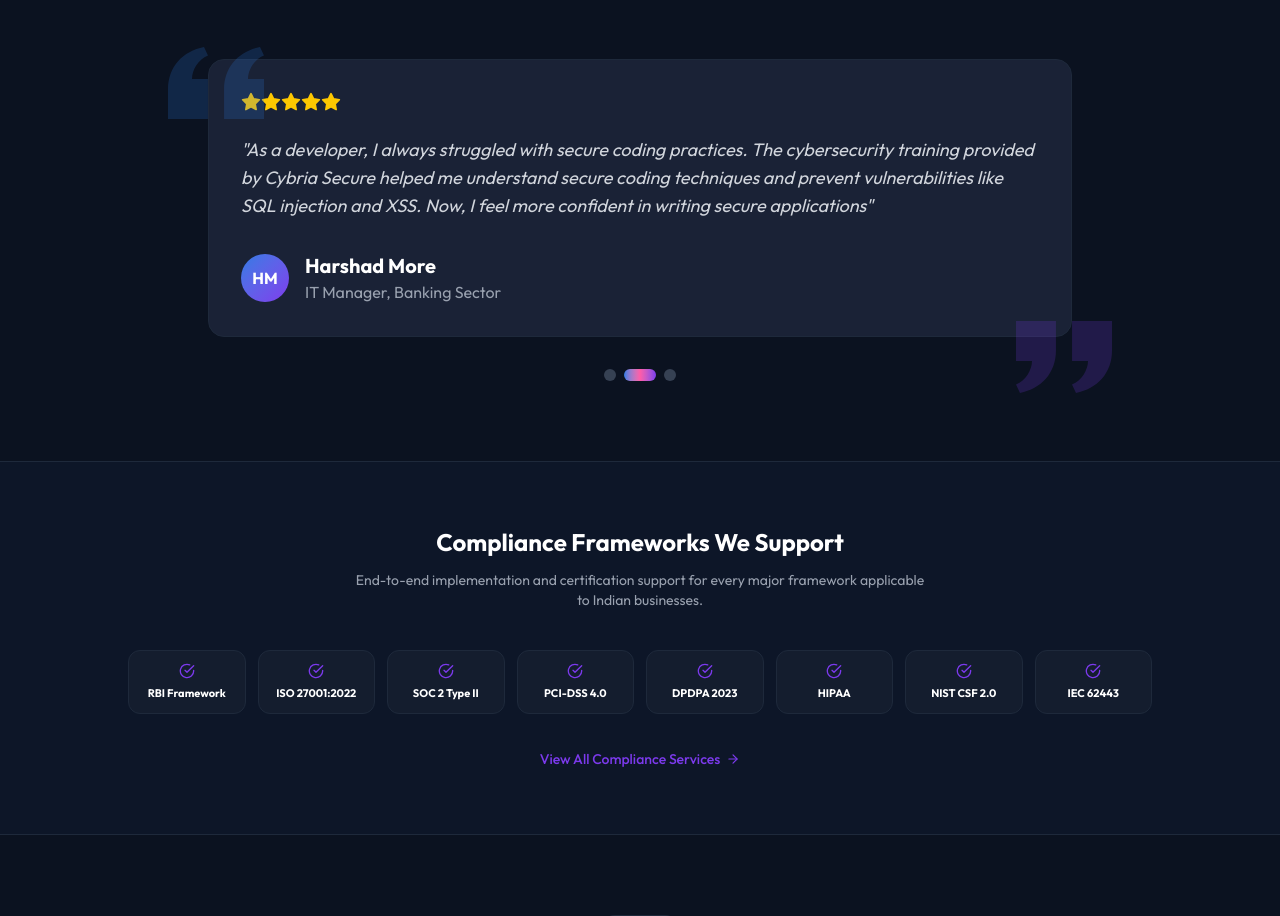
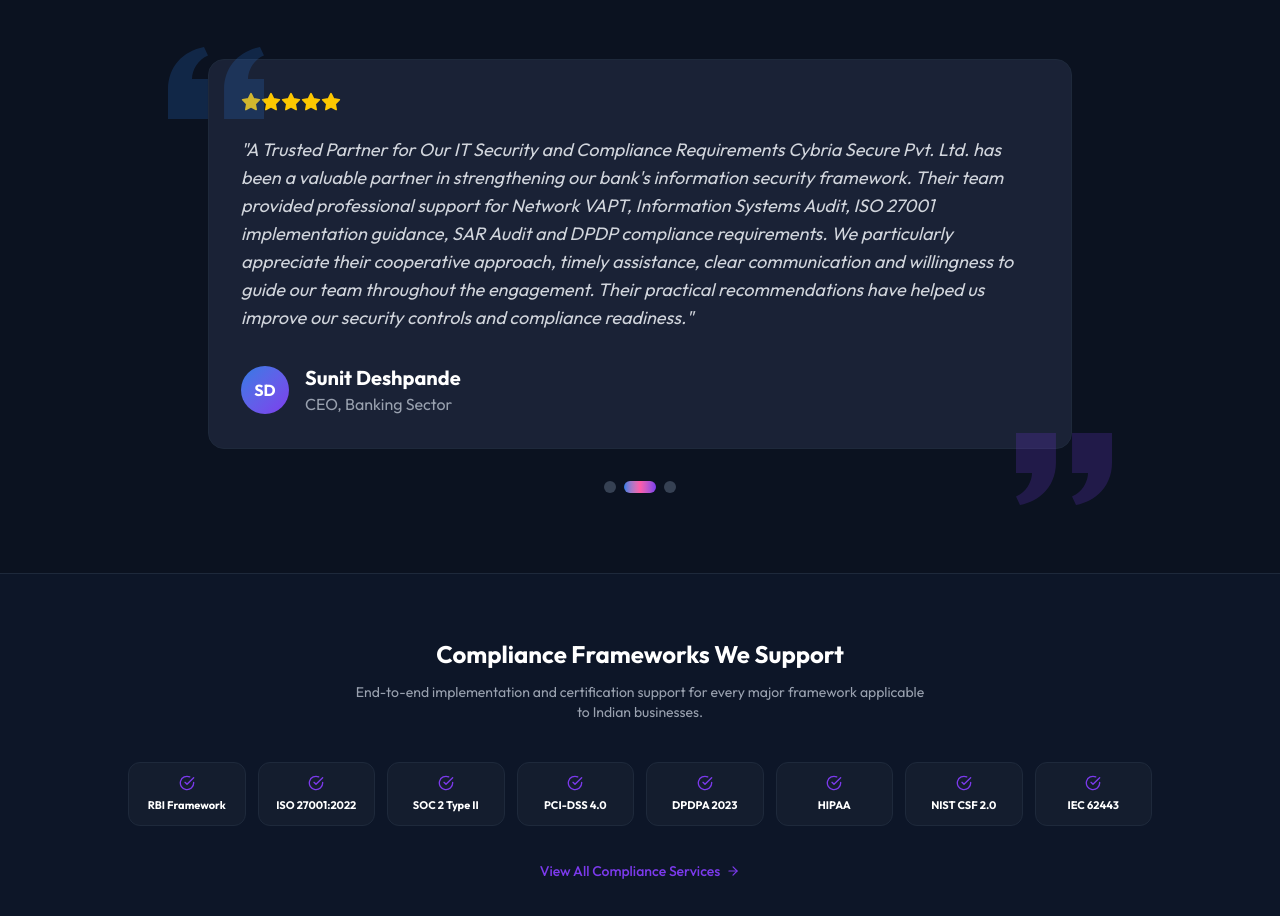
Before and after one commit to vivekrokadi/cybria-secure, a Next.js app: page / in a window 1280 px wide. Shown: the part 5160-6076 px from the top of the page. Built offline with nearby package versions, Linux system fonts and the light colour scheme.

Commit message:
add testimonials

```diff
--- a/src/components/Testimonials.tsx
+++ b/src/components/Testimonials.tsx
@@ -6,23 +6,23 @@
 const testimonials = [
   {
     id: 1,
-    name: 'Ashok Patil',
-    role: 'CEO, Manufacturing Company',
-    content: 'I was always interested in cybersecurity but didn’t know where to start. The beginner-friendly courses at Cybria Secure gave me hands-on experience with real-world security scenarios. Now, I’ve landed my first job in the cybersecurity field!',
+    name: 'Pratap Patil',
+    role: 'Founder & CEO, Corporate Sector',
+    content: "Identifying Critical Security Risks Before They Could Be Exploited, Cybria Secure Pvt. Ltd. conducted a comprehensive Web Application Vulnerability Assessment and Penetration Testing exercise for our application. During the assessment, their technical team identified critical security vulnerabilities, including weaknesses that could potentially allow unauthorized access to administrative functionalities. Their detailed technical findings, risk explanations and practical remediation recommendations helped us understand the severity of the issues and take appropriate corrective measures. We appreciate their technical expertise and professional approach.",
     rating: 5,
   },
   {
     id: 2,
-    name: 'Harshad More',
-    role: 'IT Manager, Banking Sector',
-    content: 'As a developer, I always struggled with secure coding practices. The cybersecurity training provided by Cybria Secure helped me understand secure coding techniques and prevent vulnerabilities like SQL injection and XSS. Now, I feel more confident in writing secure applications',
+    name: 'Sunit Deshpande',
+    role: 'CEO, Banking Sector',
+    content: "A Trusted Partner for Our IT Security and Compliance Requirements Cybria Secure Pvt. Ltd. has been a valuable partner in strengthening our bank's information security framework. Their team provided professional support for Network VAPT, Information Systems Audit, ISO 27001 implementation guidance, SAR Audit and DPDP compliance requirements. We particularly appreciate their cooperative approach, timely assistance, clear communication and willingness to guide our team throughout the engagement. Their practical recommendations have helped us improve our security controls and compliance readiness.",
     rating: 5,
   },
   {
     id: 3,
-    name: 'Asmita Khamkar',
-    role: 'Director, Healthcare Facility',
-    content: 'Our company was constantly under cyber threats, but thanks to Cybria Secure, our security posture has significantly improved. Their team identified vulnerabilities we weren’t even aware of and implemented strong defenses. Highly recommended!',
+    name: 'Shubham Yadav ',
+    role: 'IT Manager, Manufacturing Industry',
+    content: "We had a positive experience working with Cybria Secure for Vulnerability Assessment and Penetration Testing (VAPT) and ISO 27001 consulting services. Their team demonstrated strong technical expertise, a structured approach to identifying security vulnerabilities, and a clear understanding of information security requirements. Their recommendations provided valuable direction for strengthening our cybersecurity posture and improving our information security management practices. We appreciate their professionalism, responsiveness, and commitment throughout the engagement.",
     rating: 5,
   },
 ]
```
